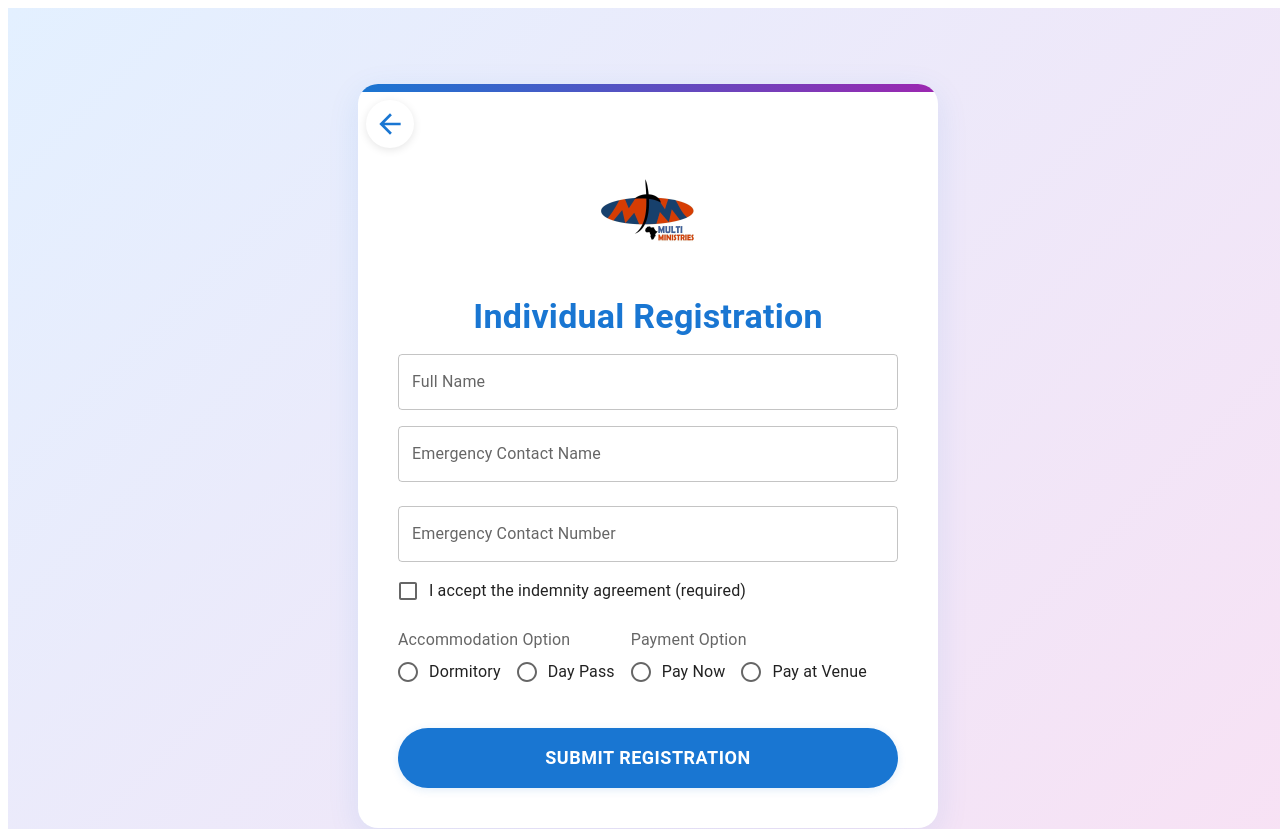
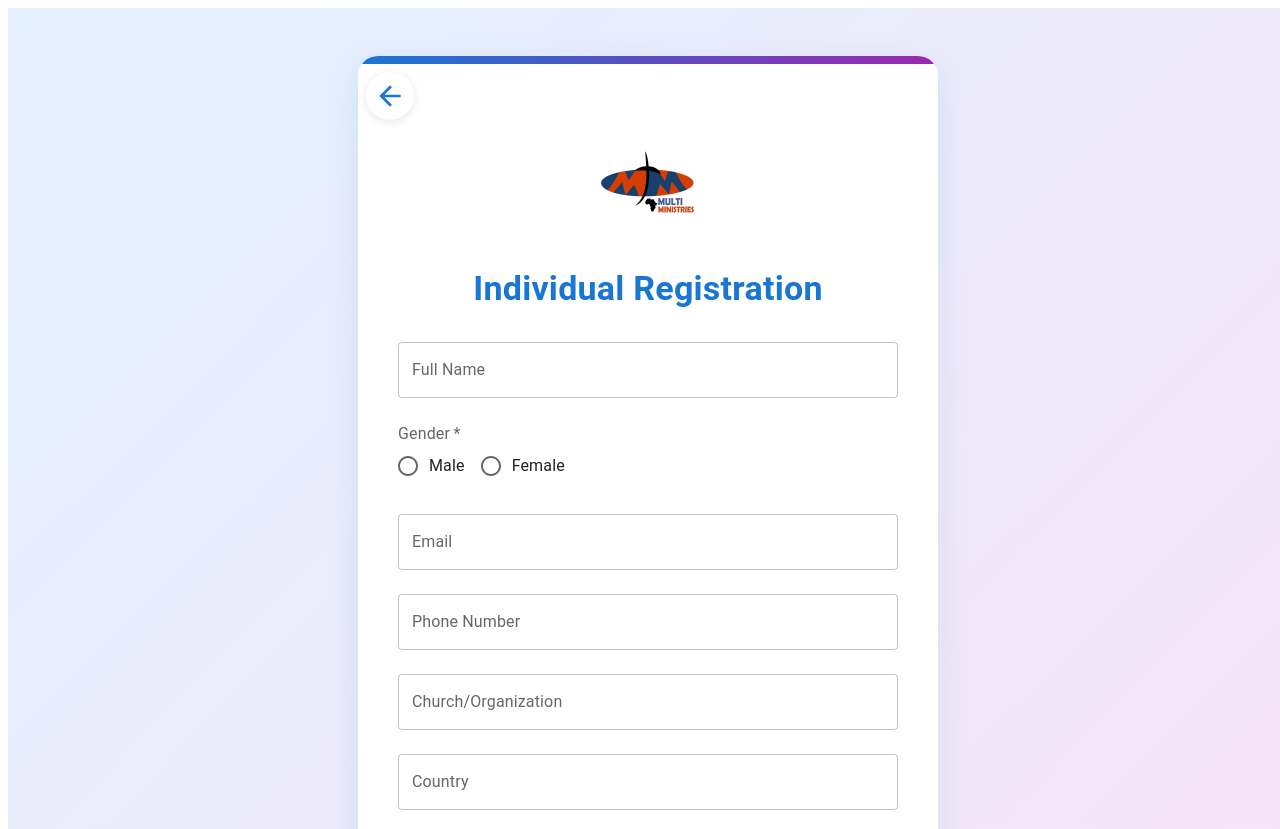
Before and after one commit to Mosiuoa93/reach2025, a React (Create React App) app in the folder frontend/: page /register/individual in a window 1280 px wide. Shown: the top 829 px of the page. Built offline with nearby package versions, Linux system fonts and the light colour scheme.

Commit message:
Restore admin dashboard authentication and login fallback

```diff
--- a/frontend/src/pages/AdminDashboard.js
+++ b/frontend/src/pages/AdminDashboard.js
@@ -10,17 +10,27 @@ function AdminDashboard() {
   const [groups, setGroups] = useState([]);
   const [loading, setLoading] = useState(true);
 
-  useEffect(() => {
+  const [showLogin, setShowLogin] = useState(false);
+  const [loginError, setLoginError] = useState('');
+  const [loginPassword, setLoginPassword] = useState('');
+
+  const fetchData = () => {
     setLoading(true);
     const token = localStorage.getItem('adminToken');
     const headers = token ? { 'Authorization': 'Bearer ' + token } : {};
     Promise.all([
       fetch('https://backend-old-smoke-6499.fly.dev/api/admin/individuals', {
         headers
-      }).then(r => r.json()),
+      }).then(async r => {
+        if (r.status === 401) throw new Error('unauthorized');
+        return r.json();
+      }),
       fetch('https://backend-old-smoke-6499.fly.dev/api/admin/groups', {
         headers
-      }).then(r => r.json())
+      }).then(async r => {
+        if (r.status === 401) throw new Error('unauthorized');
+        return r.json();
+      })
     ])
       .then(([indData, grpData]) => {
         setIndividuals(Array.isArray(indData) ? indData : []);
@@ -28,10 +38,71 @@ function AdminDashboard() {
         setLoading(false);
       })
       .catch(err => {
-        console.error('Error fetching admin data:', err);
+        if (err.message === 'unauthorized') {
+          localStorage.removeItem('adminToken');
+          setShowLogin(true);
+        }
         setLoading(false);
       });
+  };
+
+  useEffect(() => {
+    const token = localStorage.getItem('adminToken');
+    if (!token) {
+      setShowLogin(true);
+      setLoading(false);
+      return;
+    }
+    fetchData();
   }, []);
+
+  if (showLogin) {
+    return (
+      <Box sx={{ minHeight: '100vh', width: '100vw', display: 'flex', alignItems: 'center', justifyContent: 'center', background: 'linear-gradient(135deg, #e3f0ff 0%, #f8e1f4 100%)' }}>
+        <Paper sx={{ p: 4, borderRadius: 4, minWidth: 340, textAlign: 'center' }}>
+          <img src="/logo.png" alt="Multi Ministries Logo" style={{ width: 100, marginBottom: 24 }} />
+          <Typography variant="h5" fontWeight={700} color="primary" gutterBottom>Admin Login</Typography>
+          <form onSubmit={async e => {
+            e.preventDefault();
+            setLoginError('');
+            setLoading(true);
+            try {
+              const res = await fetch('https://backend-old-smoke-6499.fly.dev/api/admin/login', {
+                method: 'POST',
+                headers: { 'Content-Type': 'application/json' },
+                body: JSON.stringify({ password: loginPassword })
+              });
+              const data = await res.json();
+              if (res.ok && data.token) {
+                localStorage.setItem('adminToken', data.token);
+                setShowLogin(false);
+                setLoginPassword('');
+                setTimeout(() => fetchData(), 200);
+              } else {
+                setLoginError(data.error || 'Login failed');
+              }
+            } catch (err) {
+              setLoginError('Network error');
+            }
+            setLoading(false);
+          }}>
+            <input
+              type="password"
+              value={loginPassword}
+              onChange={e => setLoginPassword(e.target.value)}
+              placeholder="Admin Password"
+              style={{ padding: 12, fontSize: 18, width: '100%', marginBottom: 16, borderRadius: 6, border: '1px solid #ccc' }}
+              disabled={loading}
+            />
+            <Button type="submit" variant="contained" color="primary" fullWidth disabled={loading || !loginPassword} sx={{ fontWeight: 600, fontSize: 16, borderRadius: 2, py: 1.5 }}>
+              {loading ? 'Logging in...' : 'Login'}
+            </Button>
+            {loginError && <Typography color="error" sx={{ mt: 2 }}>{loginError}</Typography>}
+          </form>
+        </Paper>
+      </Box>
+    );
+  }
 
   return (
     <Box
@@ -224,7 +295,9 @@ function AdminDashboard() {
                     <TableCell>{row.leader_country}</TableCell>
                     <TableCell>
                       {Array.isArray(row.members) ? row.members.map((m, idx) => (
-                        <div key={idx}>{m.name} ({m.email})</div>
+                        <div key={idx}>
+                          {m.name} ({m.email}{m.phone ? `, ${m.phone}` : ''}{m.gender ? `, ${m.gender}` : ''})
+                        </div>
                       )) : row.members}
                     </TableCell>
                     <TableCell>{row.accommodation}</TableCell>
--- a/frontend/src/pages/GroupRegistration.js
+++ b/frontend/src/pages/GroupRegistration.js
@@ -3,7 +3,7 @@ import { Typography, TextField, Button, IconButton, Paper, Grid, Box, FormContro
 import ArrowBackIcon from '@mui/icons-material/ArrowBack';
 import { useNavigate } from 'react-router-dom';
 
-const initialMember = { name: '', gender: '', email: '' };
+const initialMember = { name: '', gender: '', email: '', phone: '' };
 
 export default function GroupRegistration() {
   const navigate = useNavigate();
@@ -131,22 +131,21 @@ export default function GroupRegistration() {
           <Typography variant="h6">Group Members</Typography>
           {errors.members && <Typography color="error">{errors.members}</Typography>}
           {members.map((member, idx) => (
-            <Grid container spacing={2} key={idx} alignItems="center">
-              <Grid item xs={4}><TextField label="Name" name="name" value={member.name} onChange={e => handleMemberChange(idx, e)} fullWidth required /></Grid>
-              <Grid item xs={4}>
-                <FormControl fullWidth required>
-                  <FormLabel>Gender</FormLabel>
+  <Box key={idx} sx={{ border: '1px solid #e0e0e0', borderRadius: 2, p: 2, mb: 2 }}>
+    <TextField label="Name" name="name" value={member.name} onChange={e => handleMemberChange(idx, e)} fullWidth required sx={{ mb: 2 }} />
+    <TextField label="Email" name="email" value={member.email} onChange={e => handleMemberChange(idx, e)} fullWidth required sx={{ mb: 2 }} />
+    <TextField label="Phone Number" name="phone" value={member.phone} onChange={e => handleMemberChange(idx, e)} fullWidth required sx={{ mb: 2 }} />
+    <FormControl component="fieldset" margin="normal" required sx={{ mb: 2 }}>
+      <FormLabel component="legend">Gender</FormLabel>
       <RadioGroup row name="gender" value={member.gender} onChange={e => handleMemberChange(idx, e)}>
         <FormControlLabel value="Male" control={<Radio />} label="Male" />
         <FormControlLabel value="Female" control={<Radio />} label="Female" />
       </RadioGroup>
     </FormControl>
-              </Grid>
-              <Grid item xs={4}><TextField label="Email" name="email" value={member.email} onChange={e => handleMemberChange(idx, e)} fullWidth required /></Grid>
-              <Grid item xs={2}>
-                <Button onClick={() => removeMember(idx)} color="error" disabled={members.length === 1}>Remove</Button>
-              </Grid>
-            </Grid>
+    <Button onClick={() => removeMember(idx)} color="error" disabled={members.length === 1} sx={{ mt: 1 }}>
+      Remove
+    </Button>
+  </Box>
 ))}
           <Button onClick={addMember} style={{ marginTop: 8 }} variant="outlined">Add Member</Button>
         </Paper>
--- a/frontend/src/pages/IndividualRegistration.js
+++ b/frontend/src/pages/IndividualRegistration.js
@@ -138,8 +138,58 @@ export default function IndividualRegistration() {
     label="Full Name"
     name="name"
     value={form.name}
+    onChange={handleChange}
+    margin="normal"
+    error={!!errors.name}
+    helperText={errors.name}
+  />
+  <FormControl component="fieldset" margin="normal" required error={!!errors.gender}>
+    <FormLabel component="legend">Gender</FormLabel>
+    <RadioGroup row name="gender" value={form.gender} onChange={handleChange}>
+      <FormControlLabel value="Male" control={<Radio />} label="Male" />
+      <FormControlLabel value="Female" control={<Radio />} label="Female" />
+    </RadioGroup>
+    <FormHelperText>{errors.gender}</FormHelperText>
+  </FormControl>
+  <TextField
+    fullWidth
+    label="Email"
+    name="email"
+    value={form.email}
+    onChange={handleChange}
+    margin="normal"
+    error={!!errors.email}
+    helperText={errors.email}
+  />
+  <TextField
+    fullWidth
+    label="Phone Number"
+    name="phone"
+    value={form.phone}
+    onChange={handleChange}
+    margin="normal"
     error={!!errors.phone}
     helperText={errors.phone}
+  />
+  <TextField
+    fullWidth
+    label="Church/Organization"
+    name="church"
+    value={form.church}
+    onChange={handleChange}
+    margin="normal"
+    error={!!errors.church}
+    helperText={errors.church}
+  />
+  <TextField
+    fullWidth
+    label="Country"
+    name="country"
+    value={form.country}
+    onChange={handleChange}
+    margin="normal"
+    error={!!errors.country}
+    helperText={errors.country}
   />
   <TextField
     fullWidth
@@ -188,9 +238,9 @@ export default function IndividualRegistration() {
                 control={<Checkbox checked={form.bedding} name="bedding" onChange={handleChange} />}
                 label="I will bring my own bedding (required)"
               />
+              {errors.bedding && <FormHelperText error>{errors.bedding}</FormHelperText>}
             </>
           )}
-        {form.accommodation === 'dorm' && errors.bedding && <FormHelperText error>{errors.bedding}</FormHelperText>}
           {form.accommodation === 'daypass' && (
             <FormControl component="fieldset" margin="normal" error={!!errors.dayPass}>
               <FormLabel component="legend">Select Day(s) <span style={{ color: '#1976d2' }}>(R250-00 per day)</span></FormLabel>
@@ -220,11 +270,10 @@ export default function IndividualRegistration() {
               value={form.payment}
               onChange={handleChange}
             >
-            <FormControlLabel value="now" control={<Radio />} label="Pay Now" />
-            <FormControlLabel value="venue" control={<Radio />} label="Pay at Venue" />
+              <FormControlLabel value="online" control={<Radio />} label="Online Payment" />
+              <FormControlLabel value="venue" control={<Radio />} label="Payment at the Venue" />
             </RadioGroup>
             <FormHelperText>{errors.payment}</FormHelperText>
-        </FormControl>
             {form.payment === 'venue' && (
               <FormControlLabel
                 control={<Checkbox checked={form.commitment} name="commitment" onChange={handleChange} />}
@@ -232,6 +281,7 @@ export default function IndividualRegistration() {
               />
             )}
             {form.payment === 'venue' && errors.commitment && <FormHelperText error>{errors.commitment}</FormHelperText>}
+          </FormControl>
           <Button
             type="submit"
             variant="contained"
```
Lines whose indentation alone changed are shown as unchanged.
